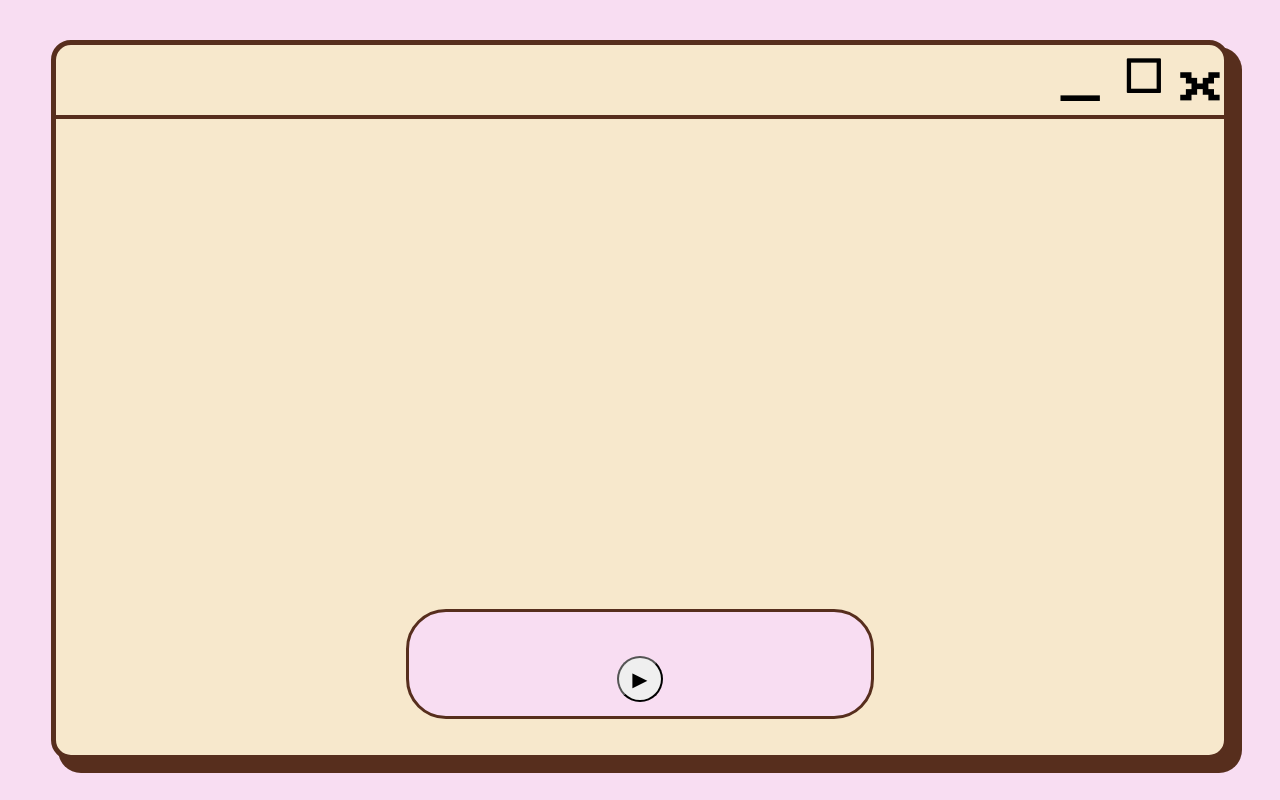
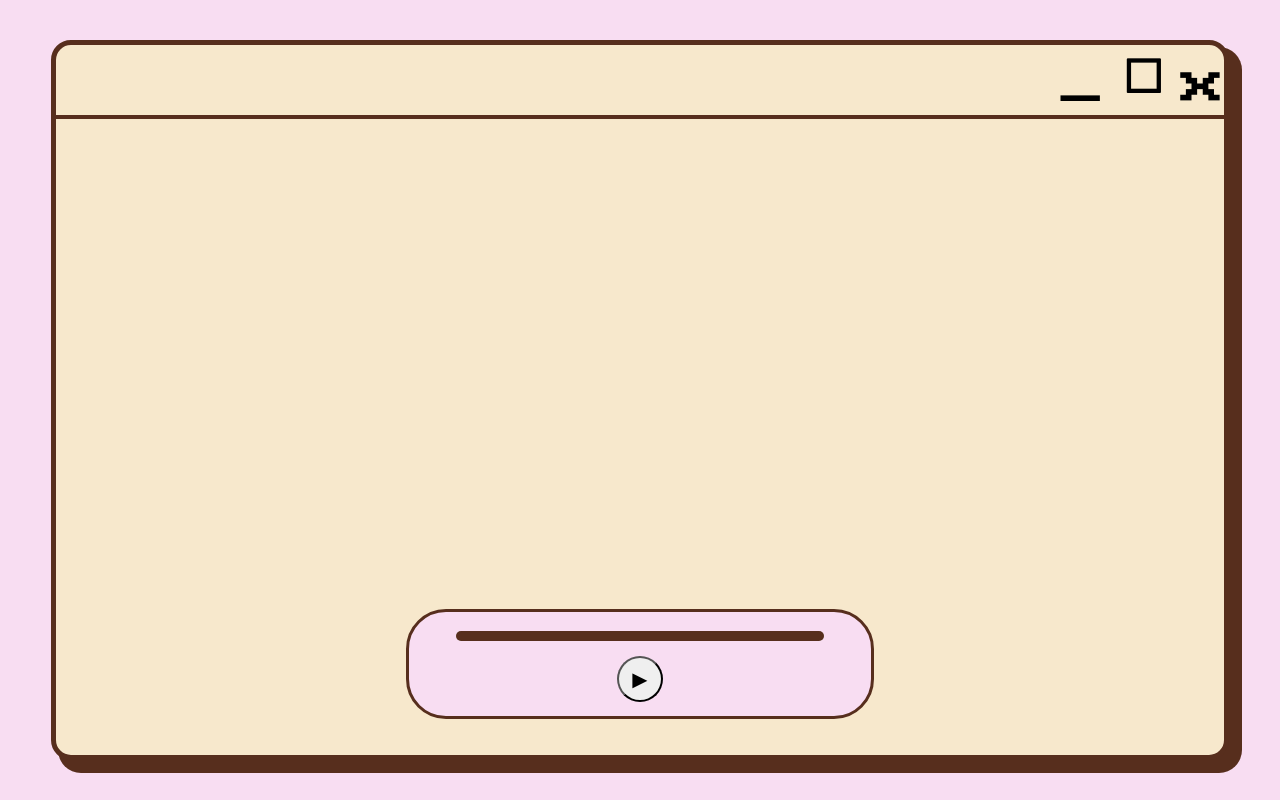
Before and after one commit to BlazedDonuts/Valentines-Day-Project, a plain HTML site: page index.html in a window 1280 px wide. Drawn offline with Linux system fonts and the light colour scheme.

Commit message:
added music progress bar

```diff
--- a/index.html
+++ b/index.html
@@ -19,6 +19,7 @@
         </div>
 
         <div class = "music-box">
+            <progress id = "progress-bar" value = "0" max = "100"></progress>
             <button class = "play-music">&#9658;</button>
             <audio id="background-music" src="audio/ranjha.mp3" loop></audio>
         </div>
--- a/script.js
+++ b/script.js
@@ -1,6 +1,7 @@
 document.addEventListener("DOMContentLoaded", function() {
     const audio = document.getElementById("background-music");
     const playButton = document.querySelector(".play-music");
+    const progressBar = document.getElementById("progress-bar");
 
     //auto-play on page load
     audio.play();
@@ -15,4 +16,16 @@ document.addEventListener("DOMContentLoaded", function() {
             playButton.innerHTML = "&#9658;";  //change to play icon
         }
     });
+
+    //update progress bar as song plays
+    audio.addEventListener("timeupdate", function () {
+        const progress = (audio.currentTime/audio.duration) * 100;
+        progressBar.value = progress;
+    });
+
+    //users can seek using progress bar
+    progressBar.addEventListener("input", function (e) {
+        const seektime = (progressBar.value/100) * audio.duration;
+        audio.currentTime = seektime;
+    });
 });
--- a/styles.css
+++ b/styles.css
@@ -71,6 +71,7 @@ body {
 
 .music-box {
     display: flex;
+    flex-direction: column;
     justify-content: center;
     align-items: center;
     border: 3px solid rgb(87, 46, 29);
@@ -91,6 +92,25 @@ body {
     width: 10%;
     aspect-ratio: 1 / 1;
     position: relative;
-    top: 15px;
+    top: 5px;
     font-size: 25px;
 }
+
+#progress-bar {
+    width: 80%;
+    height: 10px;
+    margin-bottom: 10px;
+    appearance: none;
+    background: #ddd;
+    border-radius: 5px;
+}
+
+#progress-bar::-webkit-progress-bar {
+    background: rgb(87, 46, 29);
+    border-radius: 5px;
+}
+
+#progress-bar::-webkit-progress-value {
+    background: white;
+    border-radius: 5px;
+}
```
